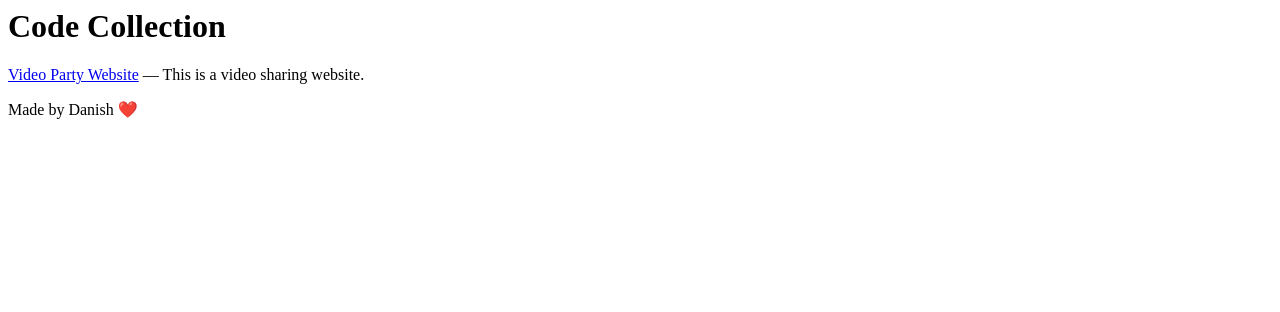
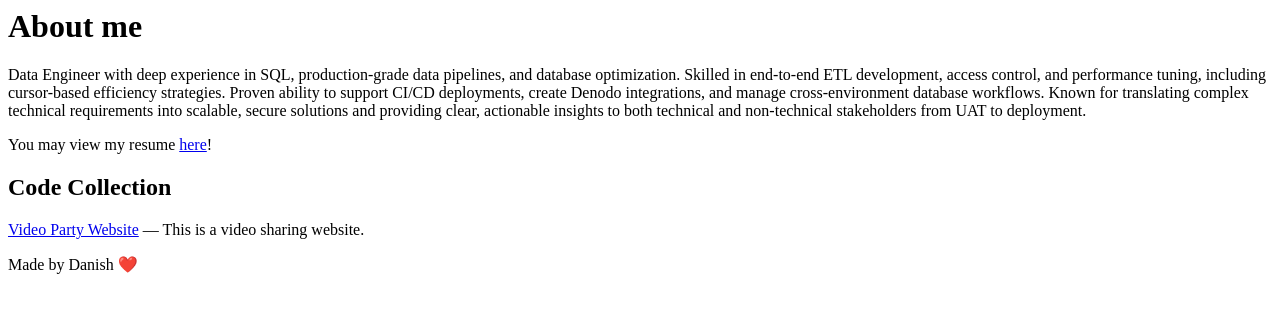
Before and after one commit to iryandydanish/collection, a plain HTML site: page index.html in a window 1280 px wide. Drawn offline with Linux system fonts and the light colour scheme.

Commit message:
Update index.html

```diff
--- a/index.html
+++ b/index.html
@@ -1,7 +1,13 @@
 <html>
   <body>
     <main>
-        <h1>Code Collection</h1>
+        <h1>About me</h1>
+        <p>Data Engineer with deep experience in SQL, production-grade data pipelines, and database optimization. Skilled in end-to-end ETL development, access control, and performance tuning, including cursor-based efficiency strategies. Proven ability to support CI/CD deployments, create Denodo integrations, and manage cross-environment database workflows. Known for translating complex technical requirements into scalable, secure solutions and providing clear, actionable insights to both technical and non-technical stakeholders from UAT to deployment.</p>
+        <section>
+            You may view my resume <a href="https://docs.google.com/document/d/1QGlD5AQIXwwQS8w18CUGV8OstcNTDTJ-/edit?usp=sharing&ouid=106220881529885212209&rtpof=true&sd=true" target="_blank"> here</a>!
+        </section>
+
+        <h2>Code Collection</h2>
         <section>
             <!-- Will need to change the following website href="https://www.watchparty.me/" to mine. -->
             <p><a href="https://www.watchparty.me/" target="_blank"> Video Party Website</a> &mdash; This is a video sharing website.</p>
```
